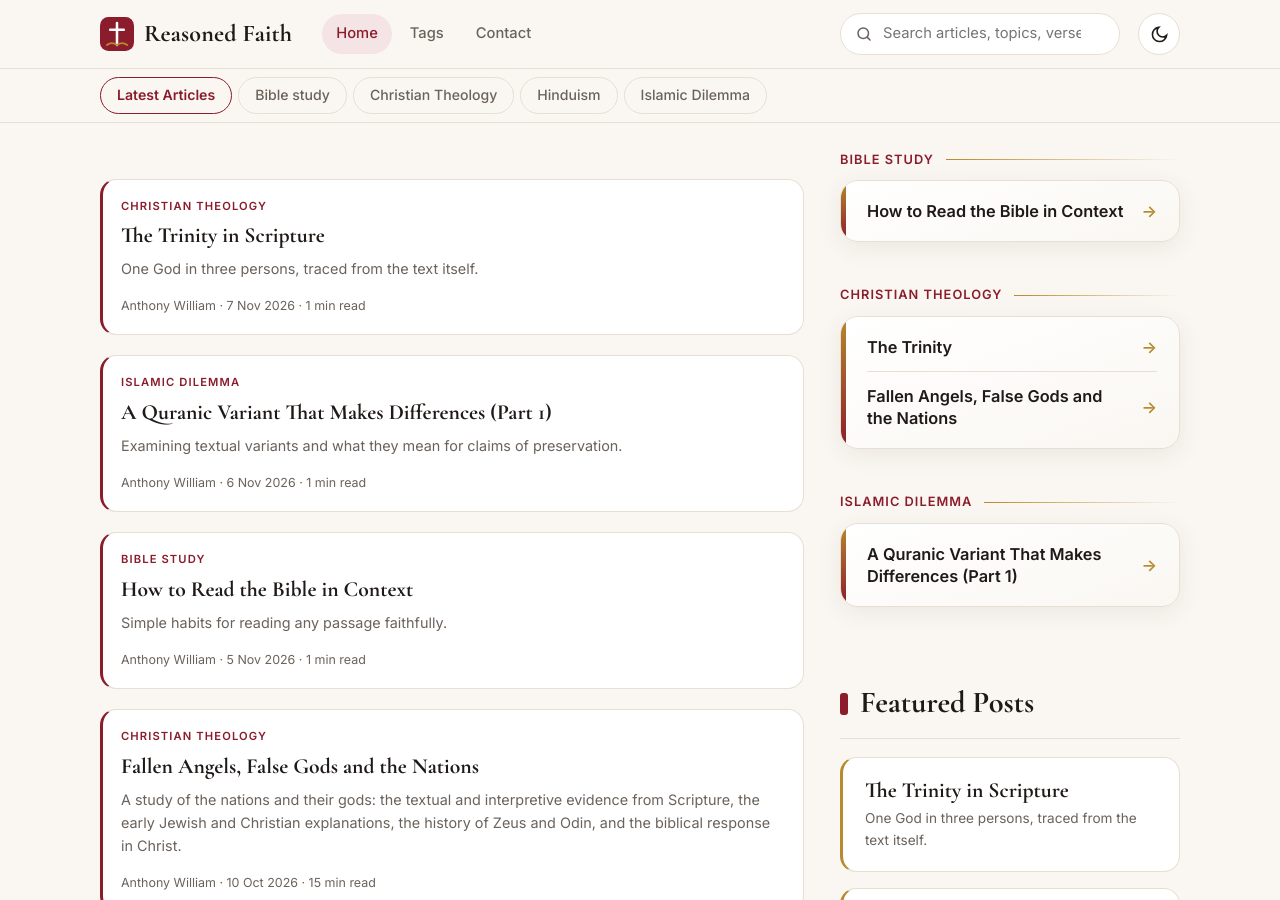
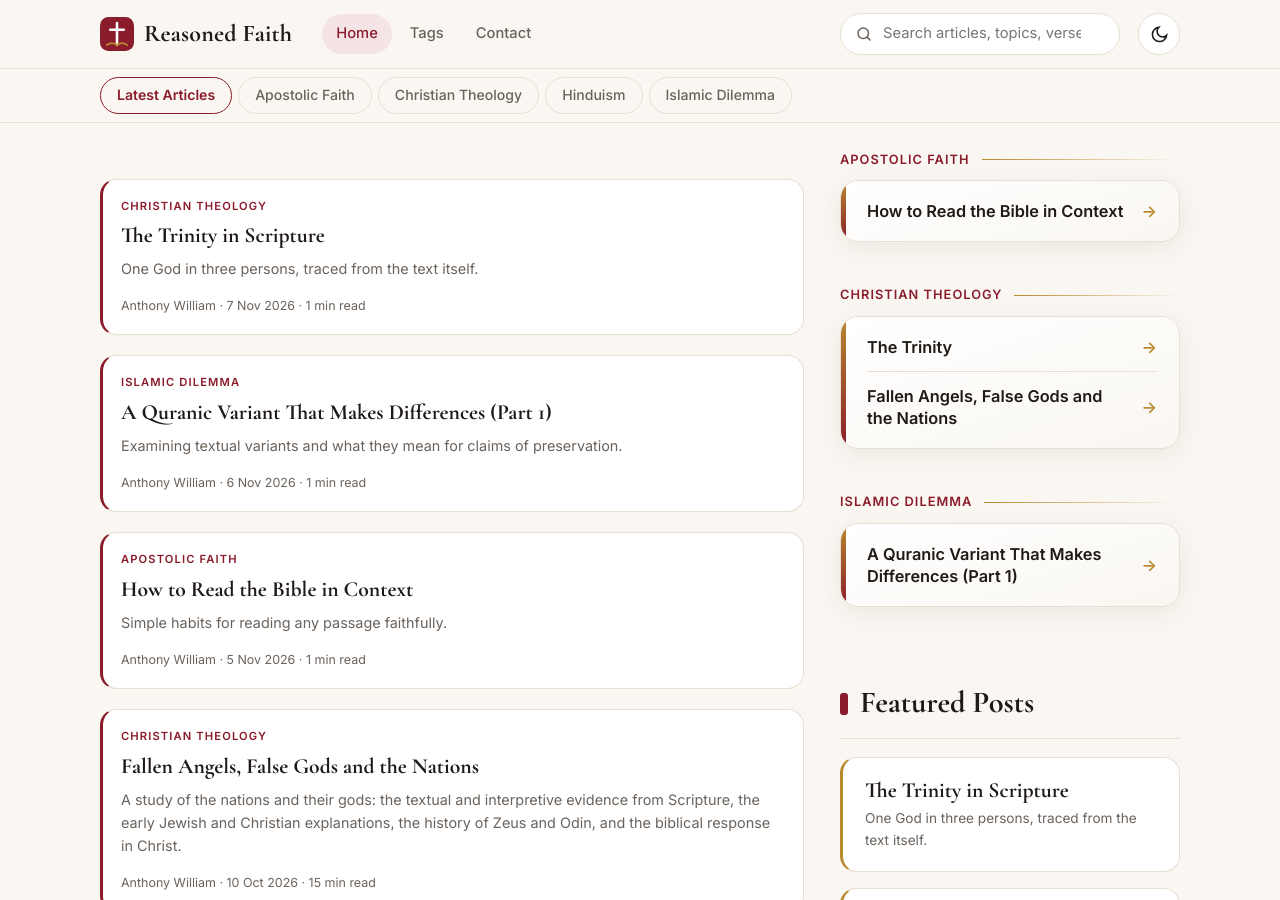
Before and after one commit to Reasoned-faith/reasoned-faith.github.io, a Jekyll site: the page built from index.html, in a window 1280 px wide and 900 px high. Built offline with Jekyll 4.4.1, drawn with Linux system fonts in a browser that asks for light colours; part of the change alters nothing that is shown.

```diff
--- a/_data/categories.yml
+++ b/_data/categories.yml
@@ -6,7 +6,7 @@ christian-theology:
 islamic-dilemma:
   name: Islamic Dilemma
   description: A critical look at Islamic claims and sources.
-apostolic-faith:
+bible-study:
   name: Apostolic Faith
   description: The faith handed down by the apostles, read carefully from Scripture.
 catholicism:
```
